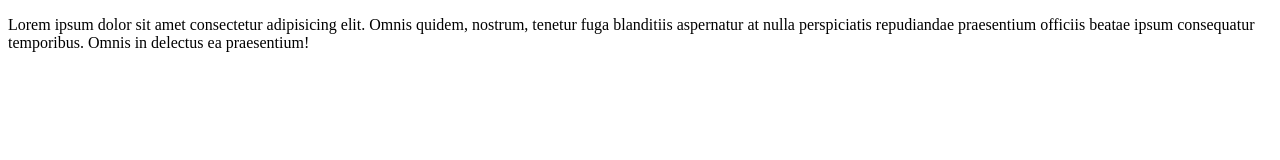
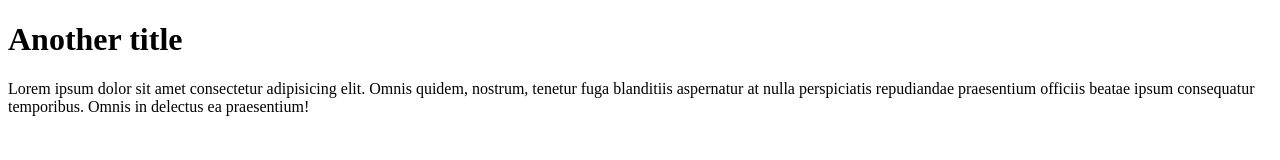
Before and after one commit to pcobos/git-101-julio, a plain HTML site: page index.html in a window 1280 px wide. Drawn offline with Linux system fonts and the light colour scheme.

Commit message:
add a title again

```diff
--- a/index.html
+++ b/index.html
@@ -7,6 +7,7 @@
     <title>Git Le Wagon</title>
   </head>
   <body>
+    <h1>Another title</h1>
     <p>
       Lorem ipsum dolor sit amet consectetur adipisicing elit. Omnis quidem,
       nostrum, tenetur fuga blanditiis aspernatur at nulla perspiciatis
```
